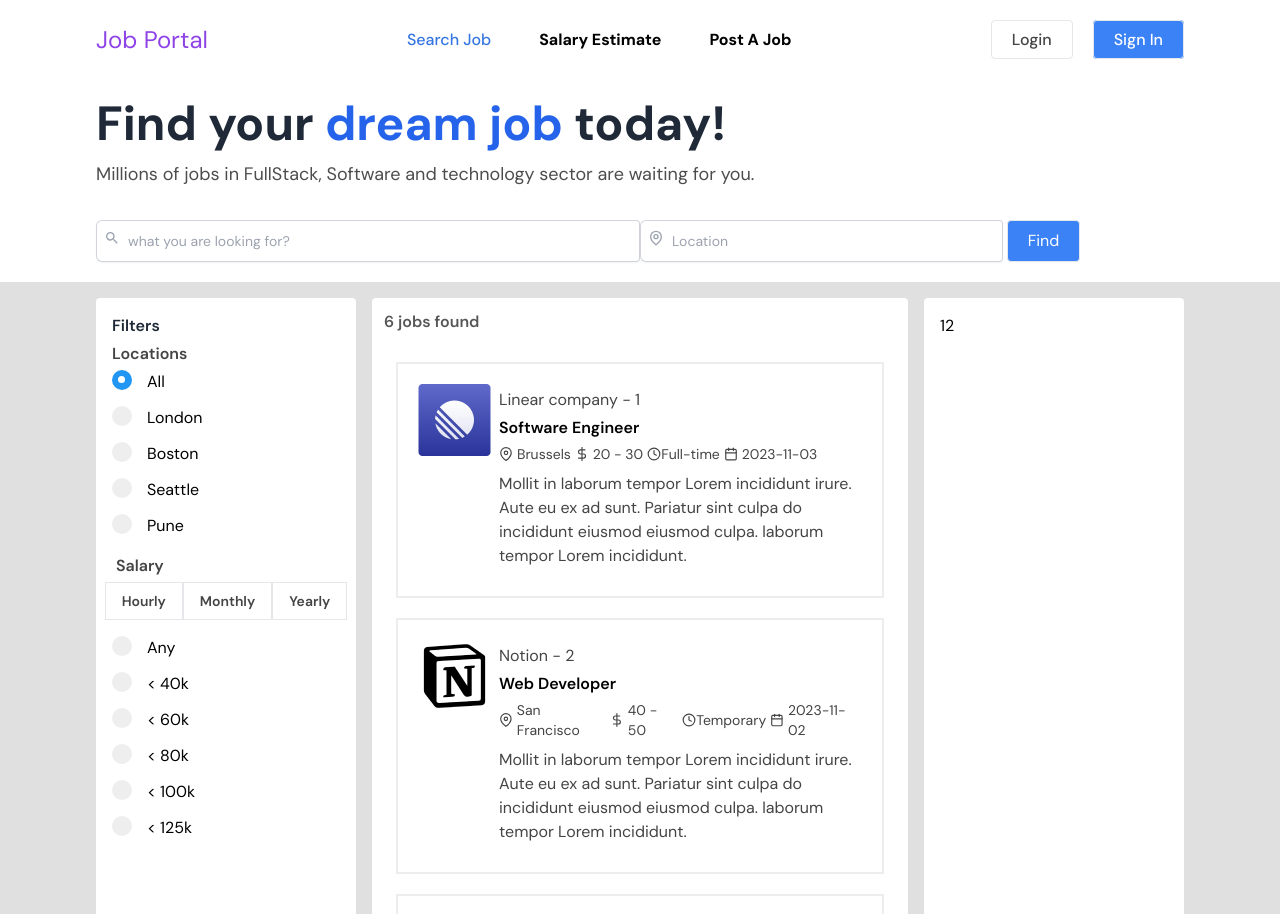
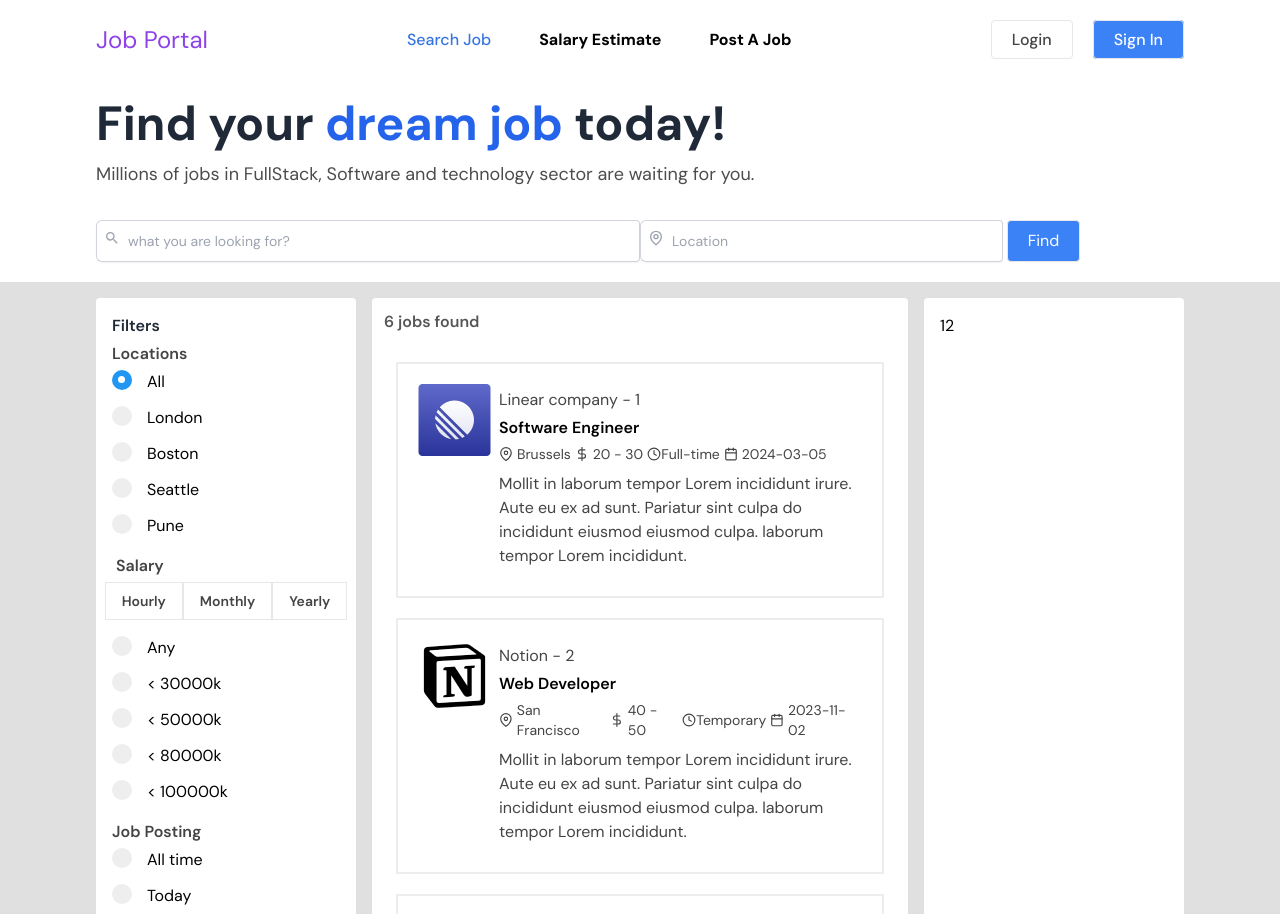
Before and after one commit to codewithtinu/MERN-Projects, a React (Vite) app in the folder job-portal-mern/: page / in a window 1280 px wide. Shown: the top 914 px of the page. Built offline with nearby package versions, Linux system fonts and the light colour scheme.

Commit message:
Added Job Posting section

```diff
--- a/job-portal-mern/public/jobs.json
+++ b/job-portal-mern/public/jobs.json
@@ -8,7 +8,7 @@
       "maxPrice": "30",
       "salaryType": "Yearly",
       "jobLocation": "Brussels",
-      "postingDate": "2023-11-03",
+      "postingDate": "2024-03-05",
       "experienceLevel": "Any experience",
       "employmentType": "Full-time",
       "description": "Mollit in laborum tempor Lorem incididunt irure. Aute eu ex ad sunt. Pariatur sint culpa do incididunt eiusmod eiusmod culpa. laborum tempor Lorem incididunt."
--- a/job-portal-mern/src/Pages/Home.jsx
+++ b/job-portal-mern/src/Pages/Home.jsx
@@ -80,11 +80,13 @@ const Home = () => {
           maxPrice,
           experienceLevel,
           employmentType,
+          postingDate
         }) =>
           jobLocation.toLowerCase() === selected.toLowerCase() ||
           salaryType.toLowerCase() === selected.toLowerCase() ||
           employmentType.toLowerCase() === selected.toLowerCase() ||
           experienceLevel.toLowerCase() === selected.toLowerCase() ||
+          postingDate.toLowerCase() <= selected.toLowerCase() ||
           parseInt(maxPrice) <= parseInt(selected)
       );
     }
--- /dev/null
+++ b/job-portal-mern/src/sidebar/Jobposting.jsx
@@ -0,0 +1,37 @@
+import Inputs from "./Inputs";
+
+const JobPosting = ({ handleChange }) => {
+    const now = new  Date();
+    // console.log('now: ', now);
+    // date categories with conversion
+    let today = new Date(now - 24 * 60 * 60 * 1000);
+    let sevenDays = new Date(now - 7 * 24 * 60 * 60 * 1000);
+    let thirtyDays = new Date(now - 30 * 24 * 60 * 60 * 1000);
+    // converting Date object into string;
+    today = today.toISOString().slice(0, 10);
+    sevenDays = sevenDays.toISOString().slice(0, 10);
+    thirtyDays = thirtyDays.toISOString().slice(0, 10);
+    // console.log('today: ', today);
+    // console.log('sevenDays: ', sevenDays);
+    // console.log('thirtyDays: ', thirtyDays);
+
+  return (
+    <>
+      <h4 className="font-semibold text-primary py-1">Job Posting</h4>
+      <label className="sidebar-label-container">
+        <input
+          type="radio"
+          name="test"
+          onChange={handleChange}
+          value=""
+        />
+        <span className="checkmark"></span> All time
+      </label>
+      <Inputs handleChange ={handleChange} value={today} title = "Today" name = "test" />
+      <Inputs handleChange ={handleChange} value={sevenDays} title = "Last 7 days" name = "test" />
+      <Inputs handleChange ={handleChange} value={thirtyDays} title = "Last 30 days" name = "test" />
+    </>
+  );
+};
+
+export default JobPosting;
--- a/job-portal-mern/src/sidebar/Salaries.jsx
+++ b/job-portal-mern/src/sidebar/Salaries.jsx
@@ -12,11 +12,10 @@ const Salaries = ({handleChange, handleClick}) => {
         </div>
         <div className="mt-4">
             <Inputs handleChange ={handleChange} value="" title = "Any" name = "test" />
-            <Inputs handleChange ={handleChange} value="40" title = "< 40k" name = "test" />
-            <Inputs handleChange ={handleChange} value="60" title = "< 60k" name = "test" />
-            <Inputs handleChange ={handleChange} value="80" title = "< 80k" name = "test" />
-            <Inputs handleChange ={handleChange} value="100" title = "< 100k" name = "test" />
-            <Inputs handleChange ={handleChange} value="125" title = "< 125k" name = "test" />
+            <Inputs handleChange ={handleChange} value="30" title = "< 30000k" name = "test" />
+            <Inputs handleChange ={handleChange} value="50" title = "< 50000k" name = "test" />
+            <Inputs handleChange ={handleChange} value="80" title = "< 80000k" name = "test" />
+            <Inputs handleChange ={handleChange} value="100" title = "< 100000k" name = "test" />
         </div>
 
         </>
--- a/job-portal-mern/src/sidebar/sidebar.jsx
+++ b/job-portal-mern/src/sidebar/sidebar.jsx
@@ -1,3 +1,4 @@
+import JobPosting from "./Jobposting";
 import Locations from "./Locations";
 import Salaries from "./Salaries";
 
@@ -9,7 +10,8 @@ const Sidebar = ({handleChange, handleClick}) => {
             <Locations handleChange = {handleChange} />
             {/* salary type */}
             <Salaries handleChange = {handleChange} handleClick = {handleClick} />
-            {/* employment type */}
+            {/* Job Posting */}
+            <JobPosting handleChange = {handleChange} />
 
 
 
```
